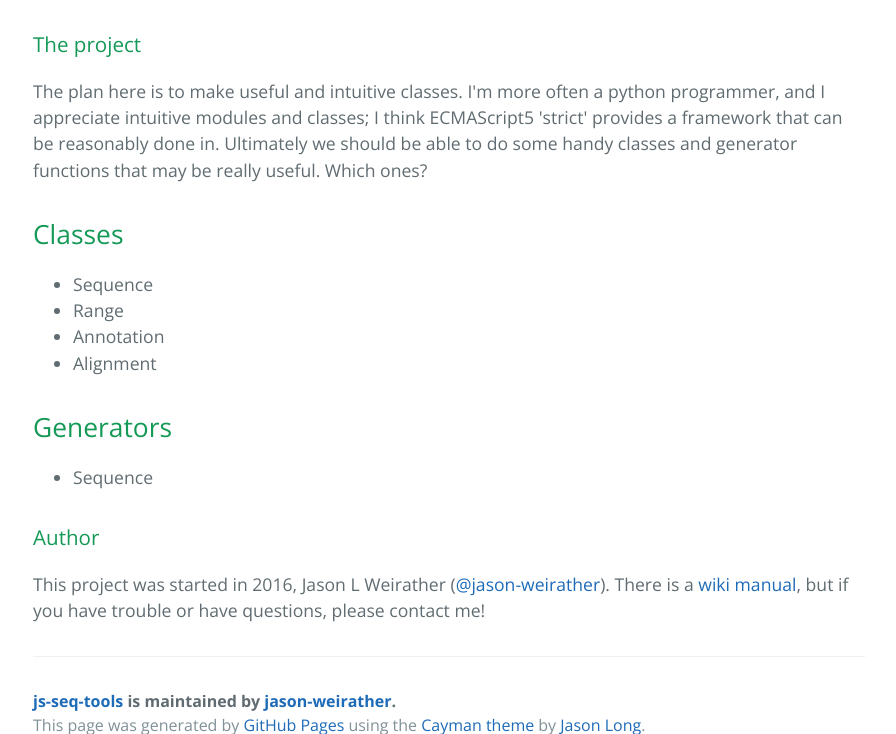
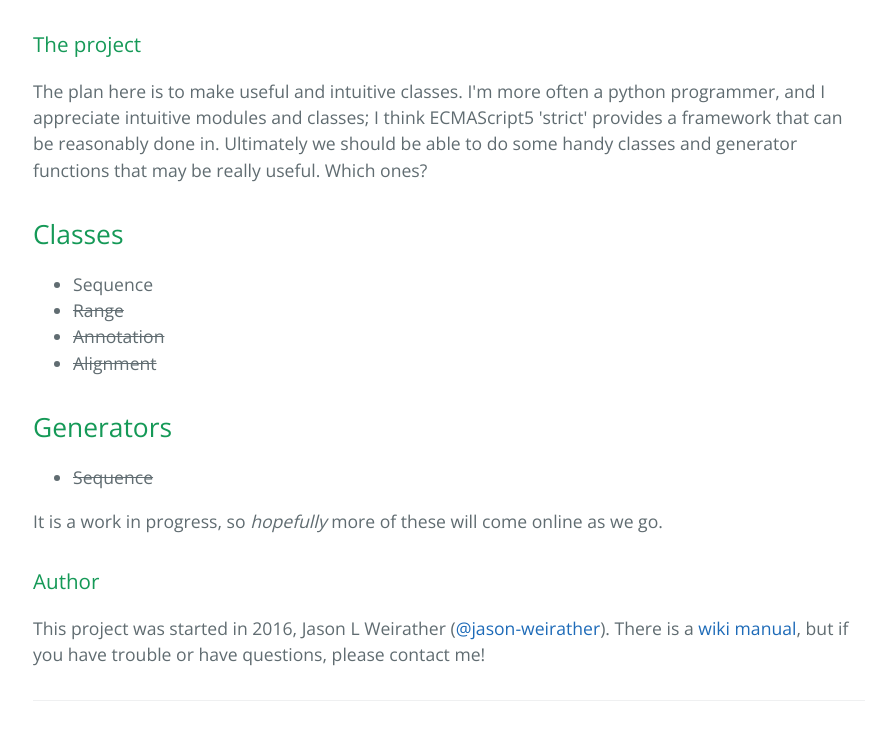
Before and after one commit to jason-weirather/js-seq-tools, a plain HTML site: page index.html in a window 1280 px wide. Shown: the part 598-1332 px from the top of the page, without its empty margins (191-1087 px from the left). Drawn offline with nearby package versions, Linux system fonts and the light colour scheme.

Commit message:
Create gh-pages branch via GitHub

```diff
--- a/index.html
+++ b/index.html
@@ -34,17 +34,19 @@
 
 <ul>
 <li>Sequence</li>
-<li>Range</li>
-<li>Annotation</li>
-<li>Alignment</li>
+<li><del>Range</del></li>
+<li><del>Annotation</del></li>
+<li><del>Alignment</del></li>
 </ul>
 
 <h2>
 <a id="generators" class="anchor" href="#generators" aria-hidden="true"><span aria-hidden="true" class="octicon octicon-link"></span></a>Generators</h2>
 
 <ul>
-<li>Sequence</li>
+<li><del>Sequence</del></li>
 </ul>
+
+<p>It is a work in progress, so <em>hopefully</em> more of these will come online as we go. </p>
 
 <h3>
 <a id="author" class="anchor" href="#author" aria-hidden="true"><span aria-hidden="true" class="octicon octicon-link"></span></a>Author</h3>
--- a/params.json
+++ b/params.json
@@ -1,6 +1,6 @@
 {
   "name": "js-seq-tools",
   "tagline": "JavaScript tools for working with biology data.",
-  "body": "### Welcome to js-seq-tools\r\nWelcome to the js-seq-tools project.  The big disclaimer up front is that I am **not** a JavaScript Engineer.  I am a bioinformatics minion interested in learning JavaScript.  I'll play around here and make some classes that could be helpful in some JavaScript based bioinformatics. This project is free to use and modify under the [Apache 2.0 License](https://www.apache.org/licenses/LICENSE-2.0); that means its free to academics and companies alike, and you are not obligated to open your code up if you make use of js-seq-tools.  \r\n\r\n### The project\r\nThe plan here is to make useful and intuitive classes.  I'm more often a python programmer, and I appreciate intuitive modules and classes; I think ECMAScript5 'strict' provides a framework that can be reasonably done in.  Ultimately we should be able to do some handy classes and generator functions that may be really useful.  Which ones?\r\n\r\n## Classes\r\n* Sequence\r\n* Range\r\n* Annotation\r\n* Alignment\r\n\r\n## Generators\r\n* Sequence\r\n\r\n### Author\r\nThis project was started in 2016, Jason L Weirather (@jason-weirather).  There is a [wiki manual](https://github.com/jason-weirather/js-seq-tools/wiki), but if you have trouble or have questions, please contact me!\r\n",
+  "body": "### Welcome to js-seq-tools\r\nWelcome to the js-seq-tools project.  The big disclaimer up front is that I am **not** a JavaScript Engineer.  I am a bioinformatics minion interested in learning JavaScript.  I'll play around here and make some classes that could be helpful in some JavaScript based bioinformatics. This project is free to use and modify under the [Apache 2.0 License](https://www.apache.org/licenses/LICENSE-2.0); that means its free to academics and companies alike, and you are not obligated to open your code up if you make use of js-seq-tools.  \r\n\r\n### The project\r\nThe plan here is to make useful and intuitive classes.  I'm more often a python programmer, and I appreciate intuitive modules and classes; I think ECMAScript5 'strict' provides a framework that can be reasonably done in.  Ultimately we should be able to do some handy classes and generator functions that may be really useful.  Which ones?\r\n\r\n## Classes\r\n* Sequence\r\n* ~~Range~~\r\n* ~~Annotation~~\r\n* ~~Alignment~~\r\n\r\n## Generators\r\n* ~~Sequence~~\r\n\r\nIt is a work in progress, so *hopefully* more of these will come online as we go. \r\n\r\n### Author\r\nThis project was started in 2016, Jason L Weirather (@jason-weirather).  There is a [wiki manual](https://github.com/jason-weirather/js-seq-tools/wiki), but if you have trouble or have questions, please contact me!\r\n",
   "note": "Don't delete this file! It's used internally to help with page regeneration."
 }
```
